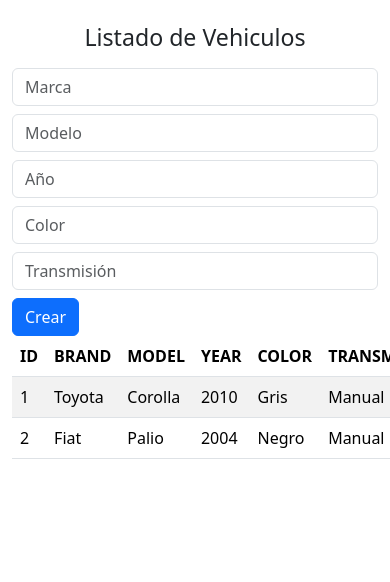
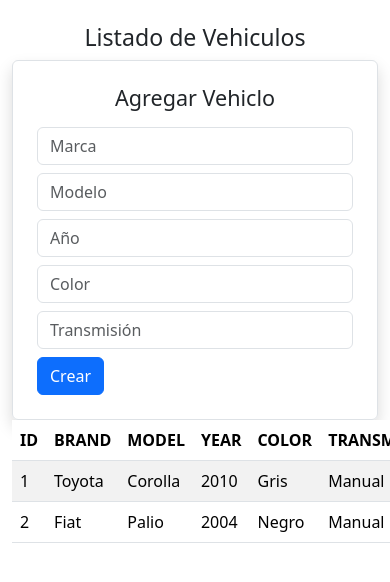
Before and after one commit to salvadorbravo09/GarageApp, an Angular app in the folder web/: page / in a window 390 px wide. Shown: the top 582 px of the page. Built offline with nearby package versions, Linux system fonts and the light colour scheme.

Commit message:
refactor: refactor design of the principal page and form

```diff
--- a/web/src/app/components/garage-app.component.html
+++ b/web/src/app/components/garage-app.component.html
@@ -1,10 +1,10 @@
 <div class="container my-4">
   <h3 class="text-center my-2">{{ title }}</h3>
   <div class="row">
-    <div class="col">
+    <div class="col-md-6">
       <app-vehicle-form (newVehicleEventEmitter)="addVehicle($event)"></app-vehicle-form>
     </div>
-    <div class="col">
+    <div class="col-md-6">
       <div *ngIf="vehicles.length === 0" class="alert alert-warning">
         No hay registros en el sistema
       </div>
--- a/web/src/app/components/vehicle-form/vehicle-form.component.html
+++ b/web/src/app/components/vehicle-form/vehicle-form.component.html
@@ -1,4 +1,5 @@
-<form (ngSubmit)="onSubmit()">
+<form (ngSubmit)="onSubmit()" class="p-4 border rounded shadow">
+  <h4 class="text-center mb-3">Agregar Vehiclo</h4>
   <div>
     <input
       class="form-control my-2"
@@ -42,7 +43,7 @@
   </div>
 
   <div>
-    <button type="submit" class="btn btn-primary">
+    <button type="submit" class="btn btn-primary btn-block">
       Crear
     </button>
   </div>
--- a/web/src/app/components/vehicle/vehicle.component.html
+++ b/web/src/app/components/vehicle/vehicle.component.html
@@ -1,5 +1,5 @@
 <table *ngIf="vehicles.length > 0" class="table table-hover table-striped">
-  <thead>
+  <thead class="thead-dark">
     <tr>
       <th scope="col">ID</th>
       <th scope="col">BRAND</th>
--- a/web/src/index.html
+++ b/web/src/index.html
@@ -1,5 +1,5 @@
 <!doctype html>
-<html lang="en">
+<html lang="es">
 <head>
   <meta charset="utf-8">
   <title>Web</title>
```
